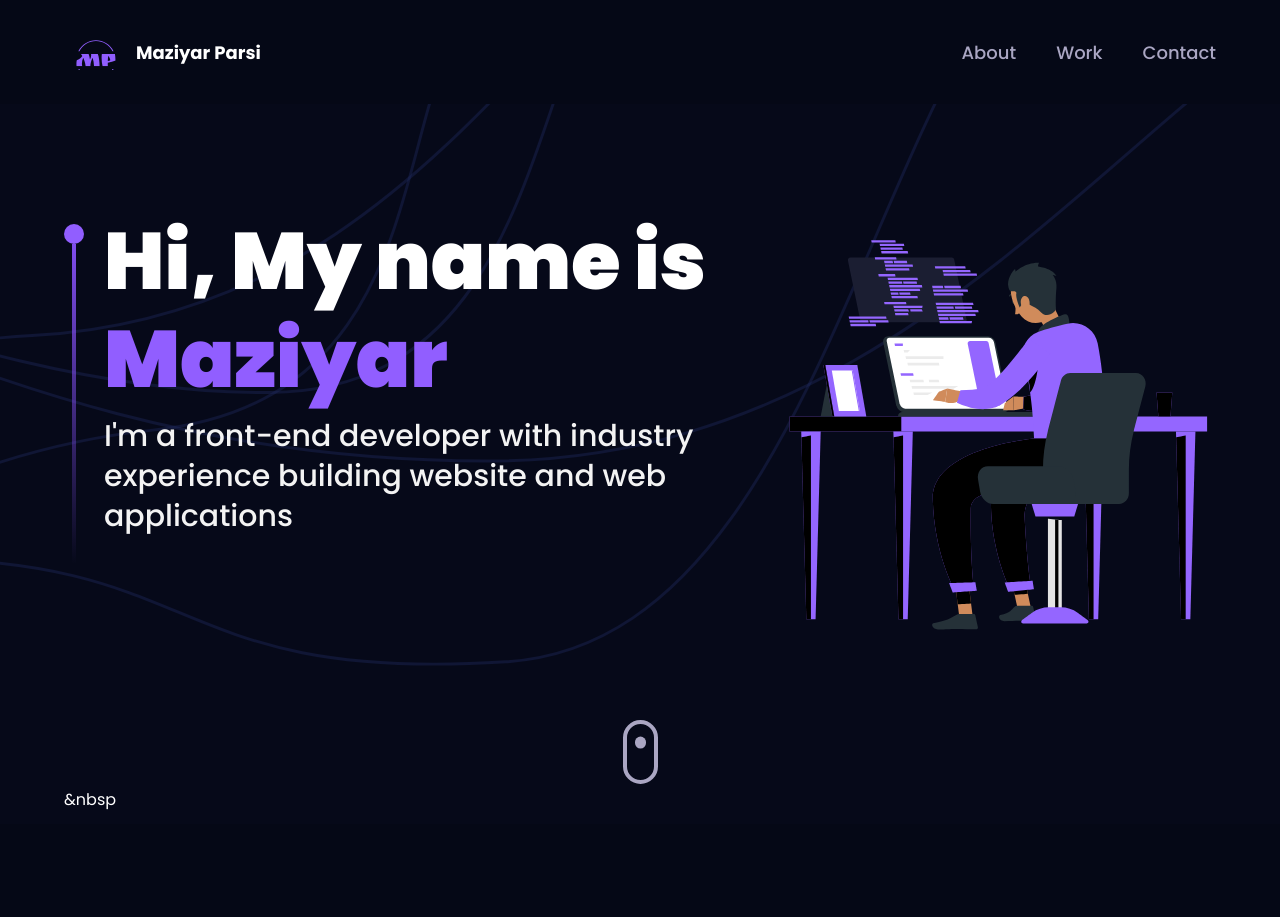
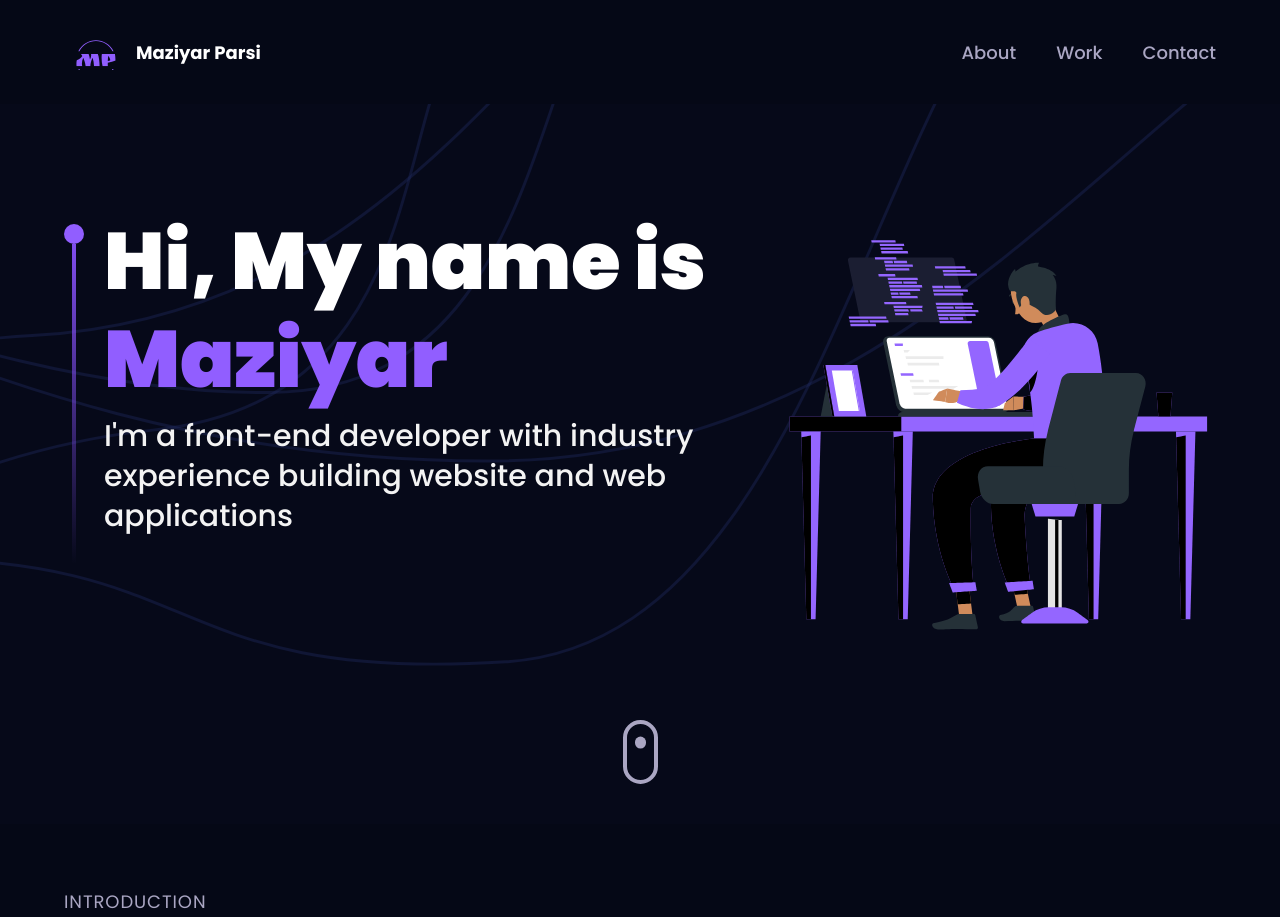
Before and after one commit to MaziyarParsi/portfolio, a React (Vite) app: page / in a window 1280 px wide. Shown: the top 917 px of the page. Built offline with nearby package versions, Linux system fonts and the light colour scheme.

Commit message:
fix: edit higher order component

```diff
--- a/src/HOC/SectionWrapper.tsx
+++ b/src/HOC/SectionWrapper.tsx
@@ -16,9 +16,7 @@ const SectionWrapper = (Component: React.FC, idName: string) =>
         viewport={{ once: true, amount: 0.25 }}
         className={`${styles.padding} mx-w-7xl mx-auto relative z-0`}
       >
-        <span className="hash-span" id={idName}>
-          &nbsp
-        </span>
+        <span className="hash-span" id={idName}></span>
         <Component />
       </motion.section>
     );
```
